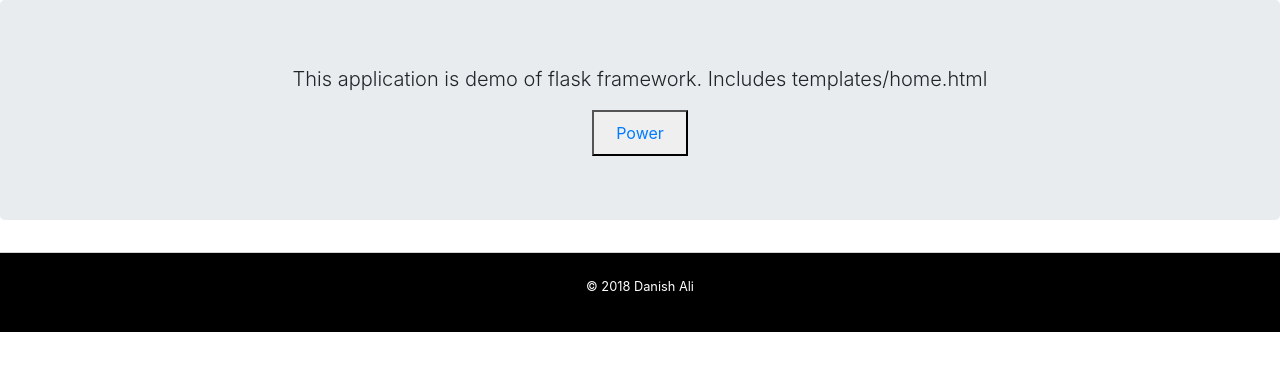
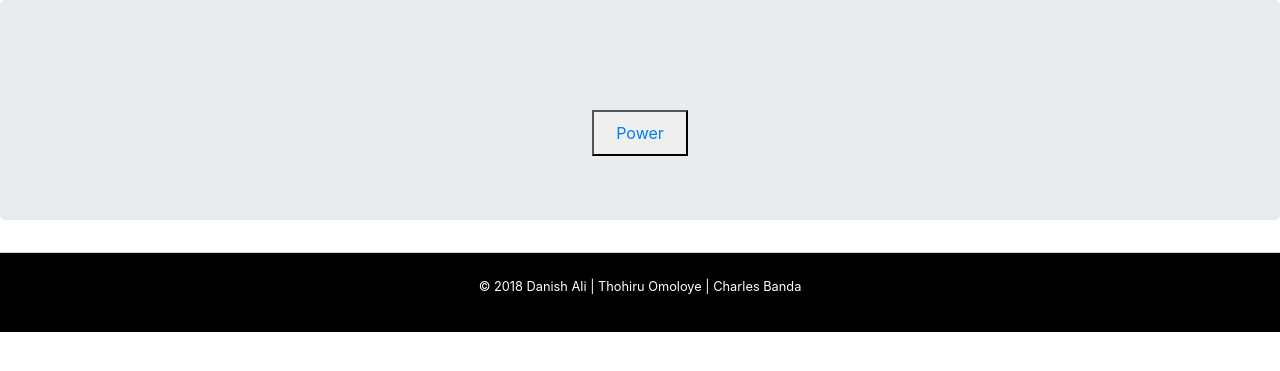
Before and after one commit to DanishAli01/RaspB_PI, a Flask app: page / in a window 1280 px wide. Shown: the part 112-483 px from the top of the page. Run offline with Flask 3, Linux system fonts and the light colour scheme; some libraries are stand-ins or nearby versions.

Commit message:
Updated footer text

```diff
--- a/templates/home.html
+++ b/templates/home.html
@@ -4,7 +4,7 @@
 <link rel="stylesheet" href="{{ url_for('static', filename='style.css') }}">
 <link rel="stylesheet" href="https://maxcdn.bootstrapcdn.com/font-awesome/4.6.2/css/font-awesome.min.css">
 <div class="jumbotron text-center">
-    <p class="lead"> This application is demo of flask framework. Includes templates/home.html</p>
+    <p class="lead"> &nbsp; </p>
    <button type="button" id="btn"><a class="nav-link" href="/Power">Power</a></button>
 
 
--- a/templates/layout.html
+++ b/templates/layout.html
@@ -21,7 +21,7 @@
 <footer class="text-center" style="  border-top: 0.0625em solid lightgrey; bottom: 0; color: #000000;
   height: 5em; background-color: black">
   <p style=".col(12; @ta: center); padding: 1.25em; color: white">
-    <small>&copy; 2018 Danish Ali</small>
+    <small>&copy; 2018 Danish Ali | Thohiru Omoloye | Charles Banda</small>
   </p>
 </footer>
 <script src="https://maxcdn.bootstrapcdn.com/bootstrap/4.0.0/js/bootstrap.min.js"></script>
```
